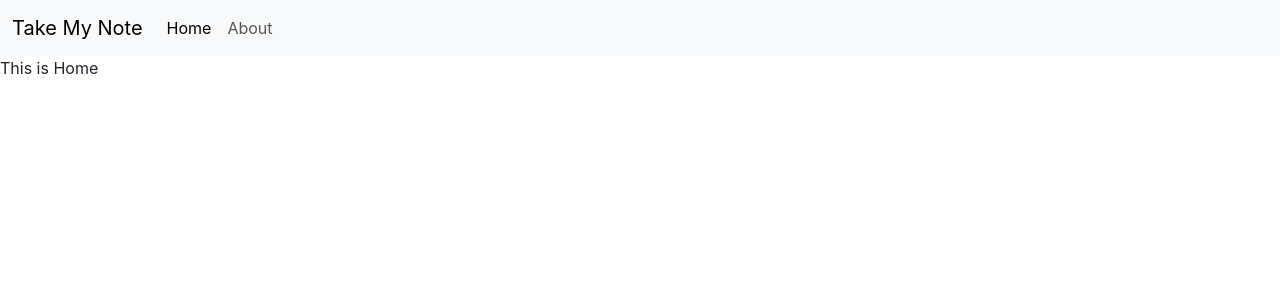
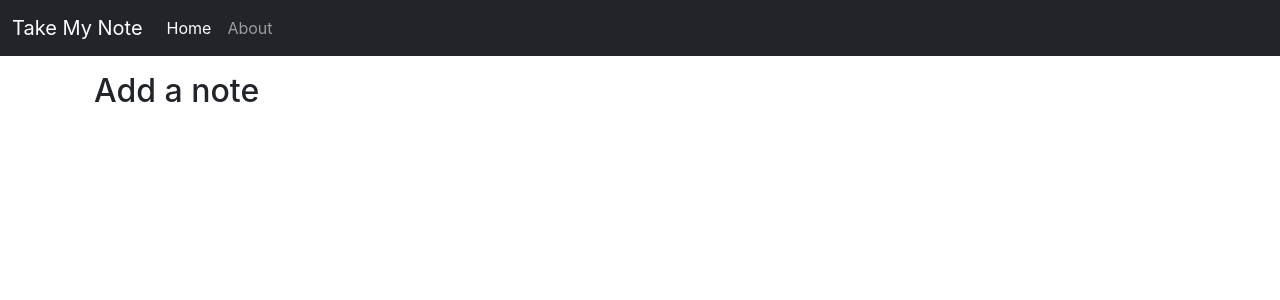
Before and after one commit to dhillonsahil/takemynote, a React (Create React App) app: page / in a window 1280 px wide. Shown: the top 300 px of the page. Built offline with nearby package versions, Linux system fonts and the light colour scheme.

Commit message:
UseLoaction React

```diff
--- a/src/App.js
+++ b/src/App.js
@@ -16,10 +16,12 @@
       <NotesState>
         <Router>
           <Navbar />
+        <div className="container">
           <Routes>
             <Route exact path='/' element={<Home />} />
             <Route exact path='/about' element={<About />} />
           </Routes>
+          </div>
         </Router>
       </NotesState>
     </>
--- a/src/components/About.js
+++ b/src/components/About.js
@@ -1,12 +1,6 @@
-import React ,{useContext , useEffect} from 'react'
-import NotesContext from '../context/notes/NotesContext'
+import React  from 'react'
 export default function About() {
-    const a = useContext(NotesContext)
-    useEffect(()=>{
-        a.update()
-        // eslint-disable-next-line
-    },[])
   return (
-    <div>My Name is {a.state.name} and i study in {a.state.class}</div>
+    <div>About Page</div>
   )
 }
--- a/src/components/Home.js
+++ b/src/components/Home.js
@@ -2,6 +2,8 @@
 
 export default function Home() {
   return (
-    <div>This is Home </div>
+    <div className='container my-3'>
+      <h2>Add a note</h2>
+    </div>
   )
 }
--- a/src/components/Navbar.js
+++ b/src/components/Navbar.js
@@ -1,21 +1,26 @@
-import React from 'react'
-import { Link } from 'react-router-dom'
+import React, { useEffect } from 'react'
+import { Link, useLocation } from 'react-router-dom'
+
 
 export default function Navbar() {
+    let location =useLocation();
+    useEffect(()=>{
+    console.log(location.pathname)
+    },[location])
     return (
-    <nav class="navbar navbar-expand-lg bg-body-tertiary">
-  <div class="container-fluid">
-    <Link class="navbar-brand" to="/">Take My Note</Link>
-    <button class="navbar-toggler" type="button" data-bs-toggle="collapse" data-bs-target="#navbarSupportedContent" aria-controls="navbarSupportedContent" aria-expanded="false" aria-label="Toggle navigation">
-      <span class="navbar-toggler-icon"></span>
+        <nav className="navbar navbar-expand-lg navbar-dark bg-dark">
+            <div className="container-fluid">
+                <Link className="navbar-brand" to="/">Take My Note</Link>
+                <button className="navbar-toggler" type="button" data-bs-toggle="collapse" data-bs-target="#navbarSupportedContent" aria-controls="navbarSupportedContent" aria-expanded="false" aria-label="Toggle navigation">
+                    <span className="navbar-toggler-icon"></span>
                 </button>
-    <div class="collapse navbar-collapse" id="navbarSupportedContent">
-      <ul class="navbar-nav me-auto mb-2 mb-lg-0">
-        <li class="nav-item">
-          <Link class="nav-link active" aria-current="page" to="/">Home</Link>
+                <div className="collapse navbar-collapse" id="navbarSupportedContent">
+                    <ul className="navbar-nav me-auto mb-2 mb-lg-0">
+                        <li className="nav-item">
+                            <Link className={`nav-link ${location.pathname==="/"?"active":""}`} aria-current="page" to="/">Home</Link>
                         </li>
-        <li class="nav-item">
-          <Link class="nav-link" to="/about">About</Link>
+                        <li className="nav-item">
+                            <Link className={`nav-link ${location.pathname==="/about"?"active":""}`} to="/about">About</Link>
                         </li>
                     </ul>
 
--- a/src/context/notes/NotesState.js
+++ b/src/context/notes/NotesState.js
@@ -1,21 +1,8 @@
 import NotesContext from "./NotesContext";
-import { useState } from "react";
 const NotesSate = (props) =>{
-    const st = {
-        "name":"Sahil",
-        "class" : "MCA"
-    }
-    const [state,setState] = useState(st)
-    const update= ()=>{
-        setTimeout(()=>{
-            setState({
-                "name":"Sahil Dhillon",
-                "class" : "PHD"
-            })
-        },2000)
-    }
+
     return(
-        <NotesContext.Provider value={{state,update}}>
+        <NotesContext.Provider value={{}}>
             {props.children}
         </NotesContext.Provider>
     )
```
Also changed, not shown: 1 other file (tests, documents, lock files or other folders). Lines whose indentation alone changed are shown as unchanged.
